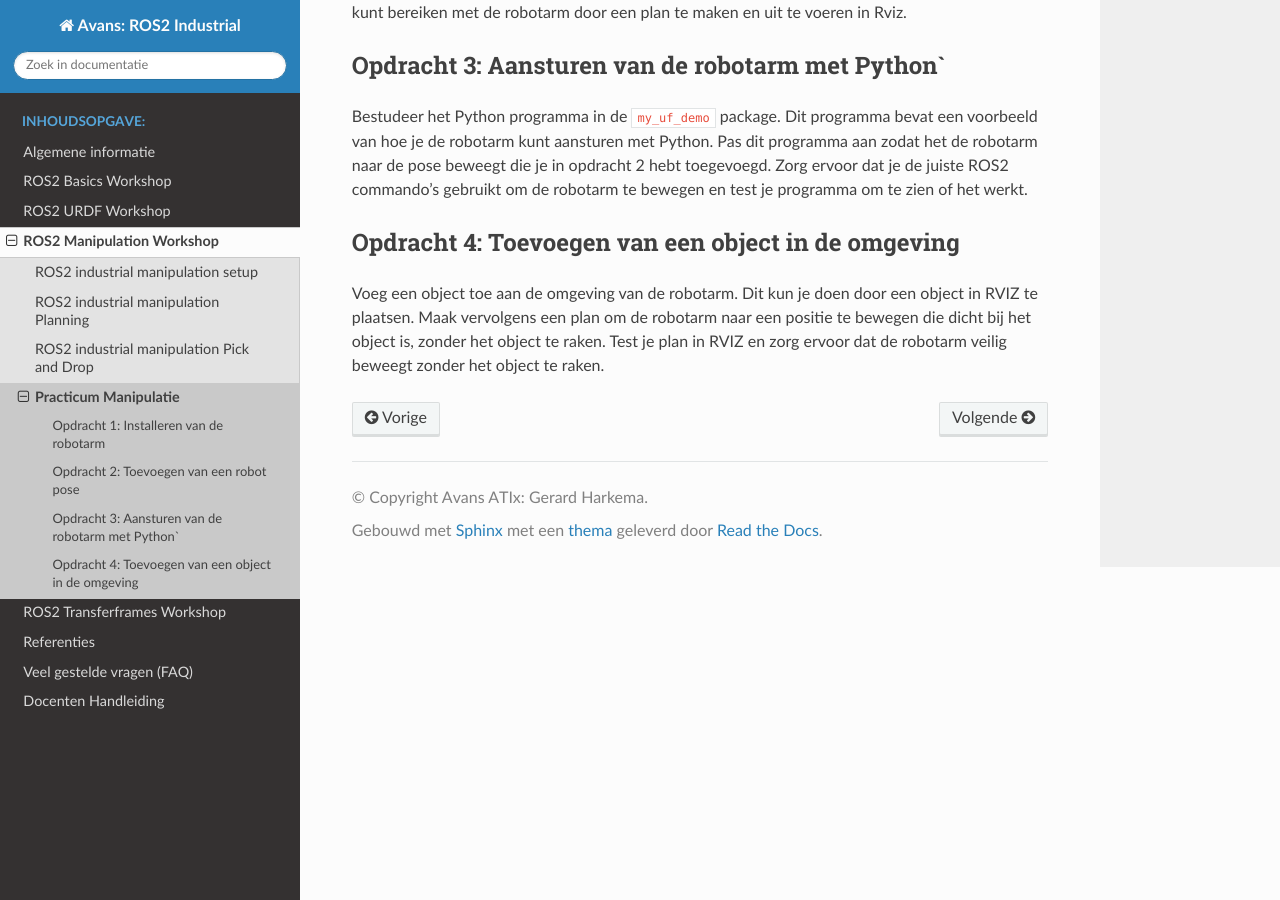
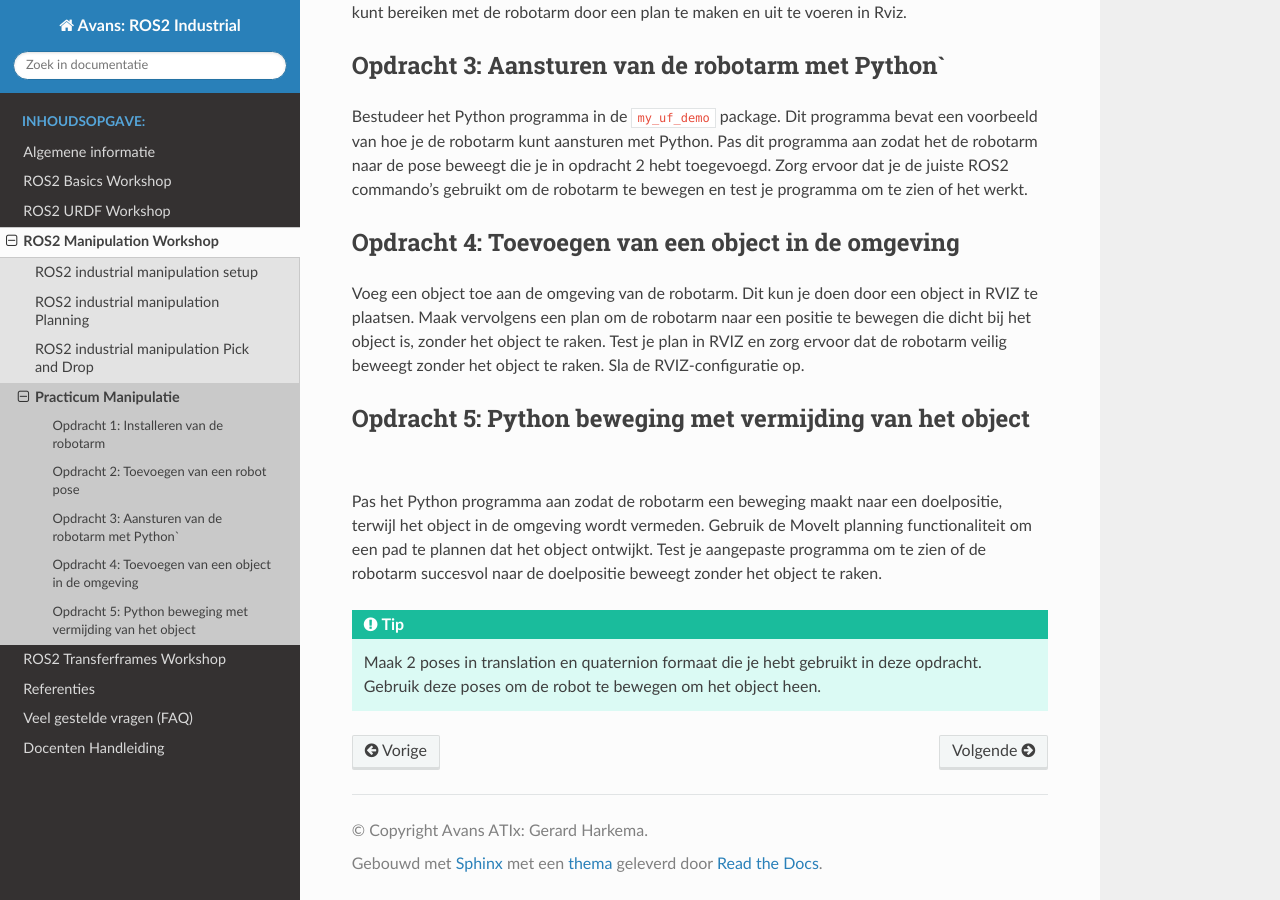
Before and after one commit to AvansMechatronica/ROS2_industrial_workshop, a Sphinx documentation site: the page built from documentation/4_manipulation/manipulation_practicum.md, in a window 1280 px wide and 900 px high, scrolled down 1454 px. Built offline with Sphinx 7.4.7 and the Read the Docs theme 3.1.0, drawn with Linux system fonts in a browser that asks for light colours.

Commit message:
20260518

```diff
--- a/documentation/4_manipulation/manipulation_practicum.md
+++ b/documentation/4_manipulation/manipulation_practicum.md
@@ -19,3 +19,10 @@ Bestudeer het Python programma in de `my_uf_demo` package. Dit programma bevat e
 
 ## Opdracht 4: Toevoegen van een object in de omgeving
 Voeg een object toe aan de omgeving van de robotarm. Dit kun je doen door een object in RVIZ te plaatsen. Maak vervolgens een plan om de robotarm naar een positie te bewegen die dicht bij het object is, zonder het object te raken. Test je plan in RVIZ en zorg ervoor dat de robotarm veilig beweegt zonder het object te raken.
+Sla de RVIZ-configuratie op.
+
+## Opdracht 5: Python beweging met vermijding van het object
+Pas het Python programma aan zodat de robotarm een beweging maakt naar een doelpositie, terwijl het object in de omgeving wordt vermeden. Gebruik de MoveIt planning functionaliteit om een pad te plannen dat het object ontwijkt. Test je aangepaste programma om te zien of de robotarm succesvol naar de doelpositie beweegt zonder het object te raken.
+:::{tip}
+Maak 2 poses in translation en quaternion formaat die je hebt gebruikt in deze opdracht. Gebruik deze poses om de robot te bewegen om het object heen.
+:::
```
